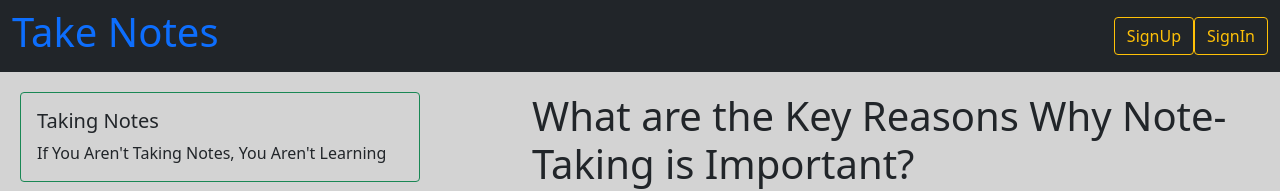
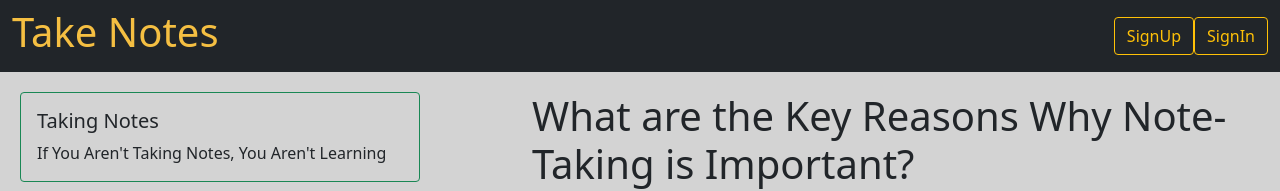
Before and after one commit to mahiiram/notestakingapp-frontend, a React (Create React App) app: page / in a window 1280 px wide. Shown: the top 191 px of the page. Built offline with nearby package versions, Linux system fonts and the light colour scheme.

Commit message:
new commit

```diff
--- a/src/Components/Navbar/Navbar.js
+++ b/src/Components/Navbar/Navbar.js
@@ -28,7 +28,7 @@ function Navbar() {
         <div>
             <nav className="navbar navbar-dark bg-dark">
                 <div className="container-fluid">
-                    <NavLink to={'/'}><h1>Take Notes</h1></NavLink>
+                    <NavLink to={'/'}><h1 style={{textDecoration:'none',color:'#f5bf42'}}>Take Notes</h1></NavLink>
                    <div className="d-grid gap-1 d-md-block">
                     {!isLoggedIn ? (
                       <>
```
